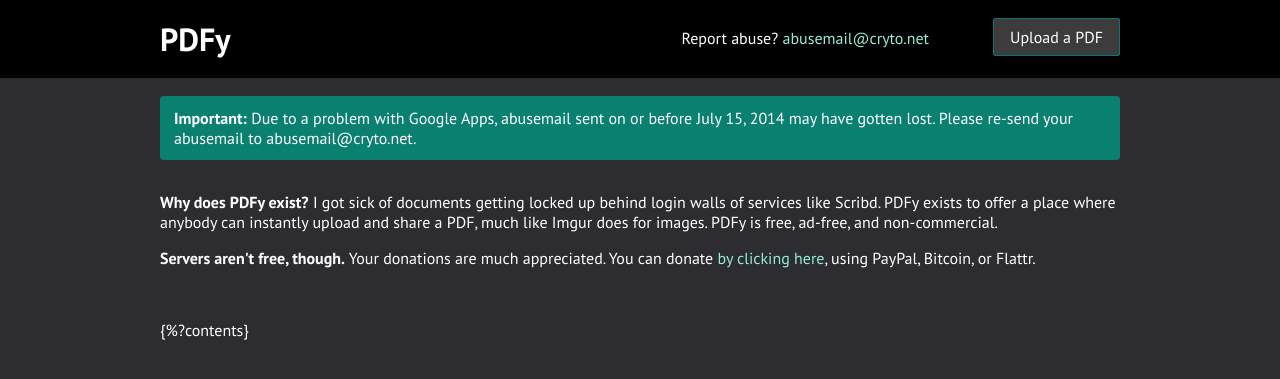
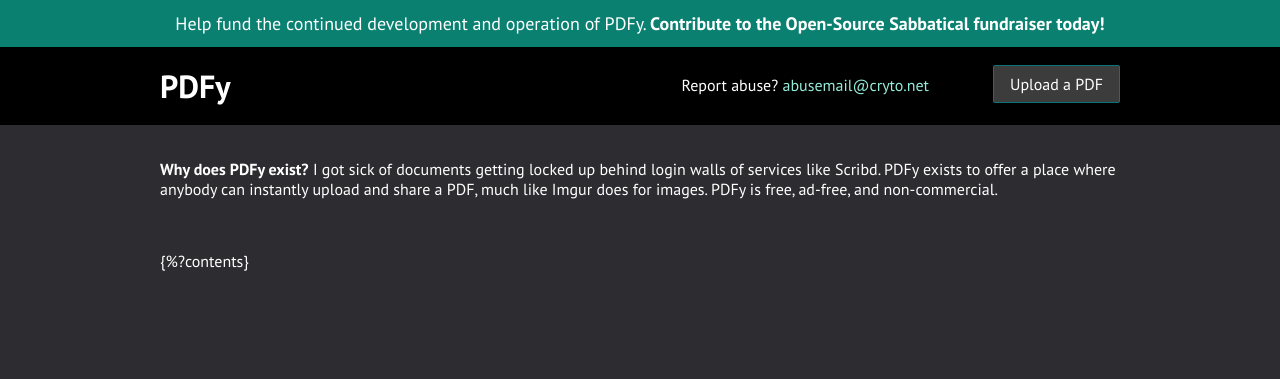
Before and after one commit to joepie91/pdfy, a PHP site: page /templates/layout.html in a window 1280 px wide. Shown: the top 379 px of the page. Run offline with PHP 8.4, Linux system fonts and the light colour scheme; some libraries are stand-ins or nearby versions.

Commit message:
Add fundraiser announcement

```diff
--- a/public_html/static/css/style.css
+++ b/public_html/static/css/style.css
@@ -113,7 +113,8 @@
     color: #E1E1E1; }
   body .viewer-contents .viewer-wrapper {
     position: absolute;
-    top: 78px;
+    /*top: 78px;*/
+    top: 117px;
     bottom: 0px;
     left: 0px;
     right: 320px;
@@ -152,7 +153,8 @@
         float: right; }
   body .viewer-contents .sidebar {
     position: absolute;
-    top: 78px;
+    /*top: 78px;*/
+    top: 117px;
     bottom: 0px;
     right: 0px;
     width: 320px;
@@ -242,9 +244,25 @@
   .bottombar .embed {
     display: none; } }
 
+@media (max-width: 660px) {
+  .alt-small {
+    display: block; }
+  .alt-large {
+    display: none; } }
+
+@media (min-width: 650px) {
+  .alt-small {
+    display: none; }
+  .alt-large {
+    display: block; } }
+
 @media (max-width: 800px) {
   .dragdrop-instructions {
     display: block; } }
+
+@media (max-width: 1000px) {
+  .hide-small {
+    display: none; } }
 
 @media (max-width: 1200px) {
   body .viewer-contents .sidebar {
@@ -267,4 +285,19 @@
   .notice a {
     color: white; }
 
+.announce {
+  background-color: #0A8071;
+  color: white;
+  text-align: center;
+  padding: 12px 16px;
+  font-size: 18px; }
+  .announce a {
+    color: white; }
+
+.full-screen .announce {
+  height: 21px;
+  overflow: hidden;
+  font-size: 17px;
+  padding: 9px 16px; }
+
 /*# sourceMappingURL=style.css.map */
--- a/public_html/static/css/style.scss
+++ b/public_html/static/css/style.scss
@@ -220,7 +220,8 @@
 		.viewer-wrapper
 		{
 			position: absolute;
-			top: 78px;
+			/*top: 78px;*/
+			top: 117px;
 			bottom: 0px;
 			left: 0px;
 			right: 320px;
@@ -286,7 +287,8 @@
 		.sidebar
 		{
 			position: absolute;
-			top: 78px;
+			/*top: 78px;*/
+			top: 117px;
 			bottom: 0px;
 			right: 0px;
 			width: 320px;
@@ -447,11 +449,45 @@
 	}
 }
 
+@media (max-width: 660px)
+{
+	.alt-small
+	{
+		display: block;
+	}
+
+	.alt-large
+	{
+		display: none;
+	}
+}
+
+@media (min-width: 650px)
+{
+	.alt-small
+	{
+		display: none;
+	}
+
+	.alt-large
+	{
+		display: block;
+	}
+}
+
 @media (max-width: 800px)
 {
 	.dragdrop-instructions
 	{
 		display: block;
+	}
+}
+
+@media (max-width: 1000px)
+{
+	.hide-small
+	{
+		display: none;
 	}
 }
 
@@ -498,3 +534,28 @@
 		color: white;
 	}
 }
+
+.announce
+{
+	background-color: #0A8071;
+	color: white;
+	text-align: center;
+	padding: 12px 16px;
+	font-size: 18px;
+
+	a
+	{
+		color: white;
+	}
+}
+
+.full-screen
+{
+	.announce
+	{
+		height: 21px;
+		overflow: hidden;
+		font-size: 17px;
+		padding: 9px 16px;
+	}
+}
--- a/public_html/templates/layout.html
+++ b/public_html/templates/layout.html
@@ -12,6 +12,12 @@
 		<script src="/static/js/script.js"></script>
 	</head>
 	<body>
+		<div class="announce">
+			Help fund the continued development and operation of PDFy.
+			<strong><a target="_blank" href="https://www.indiegogo.com/command_center/the-year-long-open-source-sabbatical">
+				Contribute to the Open-Source Sabbatical fundraiser today!
+			</a></strong>
+		</div>
 		<div class="header">
 			<div class="wrapper">
 				<h1><a href="/">PDFy</a></h1>
@@ -23,17 +29,17 @@
 		</div>
 		<div class="subtext">
 			<div class="wrapper">
-				<div class="notice">
+				<!-- <div class="notice">
 					<strong>Important:</strong> Due to a problem with Google Apps, abusemail sent on or before July 15, 2014 may have gotten lost. Please re-send your abusemail to <a href="mailto:abusemail@cryto.net">abusemail@cryto.net</a>.
-				</div>
+				</div> -->
 				<p>
 					<strong>Why does PDFy exist?</strong> I got sick of documents getting locked up behind login walls of services like Scribd.
 					PDFy exists to offer a place where anybody can instantly upload and share a PDF, much like Imgur does for images. PDFy is free, ad-free, and non-commercial.
 				</p>
-				<p>
+				<!-- <p>
 					<strong>Servers aren't free, though.</strong> Your donations are much appreciated. You can donate <a href="http://cryto.net/~joepie91/donate.html">by clicking here</a>,
 					using PayPal, Bitcoin, or Flattr.
-				</p>
+				</p> -->
 			</div>
 		</div>
 		<div class="contents">
```
Also changed, not shown: public_html/templates/view.html (+13 -0 lines).
